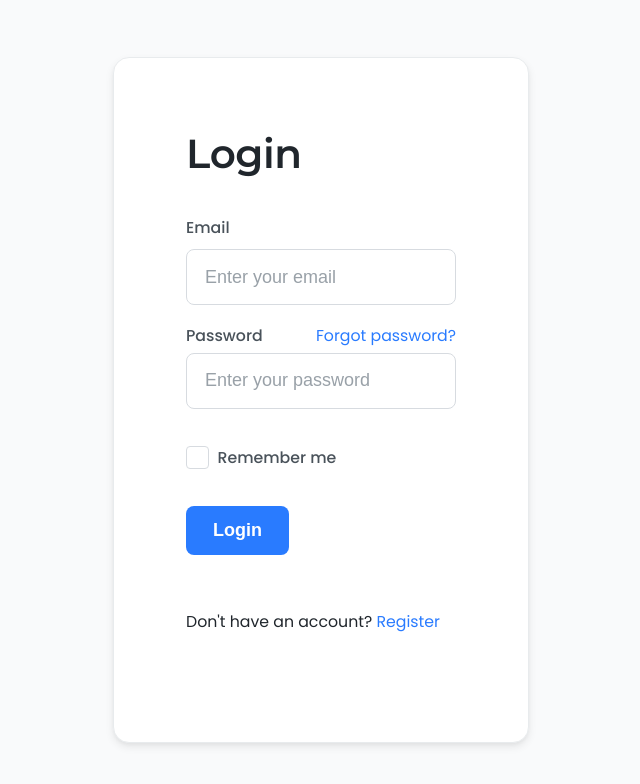
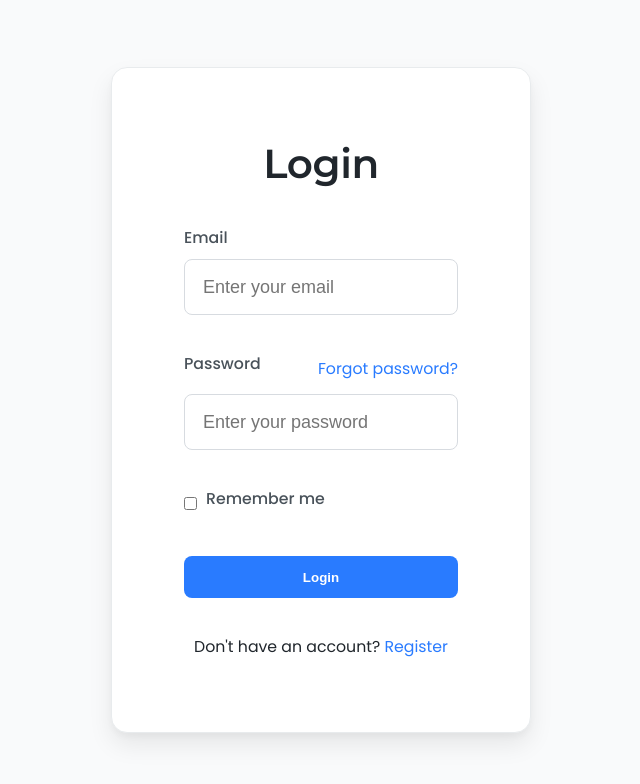
Before and after one commit to TEssarhir/Tracking-Import, an Angular app in the folder client/: page /login in a window 1280 px wide. Shown: the top 784 px of the page, without its empty margins (319-959 px from the left). Built offline with nearby package versions, Linux system fonts and the light colour scheme.

Commit message:
Removed `tailwind` and `bootstrap`

```diff
--- a/client/src/app/pages/login/login.html
+++ b/client/src/app/pages/login/login.html
@@ -1,20 +1,18 @@
-<div class="container d-flex align-items-center justify-content-center" style="min-height: 100vh;">
-  <div class="card shadow-lg col-12 col-md-6 col-lg-5 col-xl-4 animate-fade-in">
-    <div class="card-body p-5">
-      <h2 class="text-center mb-4 font-semibold">Login</h2>
+<div class="login-page">
+  <div class="login-form">
+    <h2>Login</h2>
 
     <form [formGroup]="loginForm" (ngSubmit)="onSubmit()">
-        <div class="form-group mb-3">
-          <label for="email" class="form-label">Email</label>
+      <div class="form-field">
+        <label for="email">Email</label>
         <input
           type="email"
           id="email"
-            class="form-control"
           formControlName="email"
-            [ngClass]="{'is-invalid': submitted && f['email'].errors}"
+          [ngClass]="{'invalid': submitted && f['email'].errors}"
           placeholder="Enter your email">
         @if (submitted && f['email'].errors) {
-            <div class="invalid-feedback">
+          <div class="error-message">
             @if (f['email'].errors['required']) {
               <div>Email is required</div>
             }
@@ -25,20 +23,19 @@
         }
       </div>
 
-        <div class="form-group mb-4">
-          <div class="d-flex justify-content-between align-items-center mb-1">
-            <label for="password" class="form-label mb-0">Password</label>
-            <a href="#" class="text-sm text-primary">Forgot password?</a>
+      <div class="form-field">
+        <div class="password-header">
+          <label for="password">Password</label>
+          <a href="#" class="forgot-link">Forgot password?</a>
         </div>
         <input
           type="password"
           id="password"
-            class="form-control"
           formControlName="password"
-            [ngClass]="{'is-invalid': submitted && f['password'].errors}"
+          [ngClass]="{'invalid': submitted && f['password'].errors}"
           placeholder="Enter your password">
         @if (submitted && f['password'].errors) {
-            <div class="invalid-feedback">
+          <div class="error-message">
             @if (f['password'].errors['required']) {
               <div>Password is required</div>
             }
@@ -46,22 +43,21 @@
         }
       </div>
 
-        <div class="form-check mb-4">
-          <input type="checkbox" class="form-check-input" id="remember" formControlName="rememberMe">
-          <label class="form-check-label" for="remember">Remember me</label>
+      <div class="remember-option">
+        <input type="checkbox" id="remember" formControlName="rememberMe">
+        <label for="remember">Remember me</label>
       </div>
 
-        <button type="submit" class="btn btn-primary w-100 mb-3">
+      <button type="submit" class="login-button">
         @if (loading) {
-            <span class="spinner spinner-sm spinner-primary me-2"></span>
+          <span class="loading-spinner"></span>
         }
         Login
       </button>
     </form>
 
-      <div class="text-center mt-4">
-        <p class="text-sm">Don't have an account? <a href="#" class="text-primary">Register</a></p>
+    <div class="register-prompt">
+      <p>Don't have an account? <a href="#" class="register-link">Register</a></p>
     </div>
   </div>
 </div>
-</div>
--- a/client/src/app/pages/login/login.scss
+++ b/client/src/app/pages/login/login.scss
@@ -1,4 +1,19 @@
-.animate-fade-in {
+.login-page {
+  display: flex;
+  align-items: center;
+  justify-content: center;
+  min-height: 100vh;
+  padding: var(--space-sm);
+}
+
+.login-form {
+  background-color: var(--card-bg);
+  border: 1px solid var(--card-border);
+  border-radius: var(--radius-lg);
+  box-shadow: var(--shadow-lg);
+  padding: var(--space-lg);
+  width: 100%;
+  max-width: 420px;
   animation: fadeIn 0.4s ease-in-out forwards;
 }
 
@@ -13,22 +28,119 @@
   }
 }
 
-.spinner {
+.login-form h2 {
+  text-align: center;
+  margin-bottom: var(--space-md);
+  font-weight: 600;
+}
+
+.form-field {
+  margin-bottom: var(--space-md);
+}
+
+.form-field label {
+  display: block;
+  margin-bottom: var(--space-xs);
+  font-weight: 500;
+  color: var(--text-secondary);
+  font-size: var(--font-size-sm);
+}
+
+.form-field input {
+  display: block;
+  width: 100%;
+  padding: 0.75rem 1rem;
+  font-size: var(--font-size-base);
+  line-height: 1.5;
+  color: var(--text-primary);
+  background-color: var(--input-bg);
+  border: 1px solid var(--input-border);
+  border-radius: var(--radius-md);
+  transition: border-color var(--transition-fast);
+}
+
+.form-field input:focus {
+  outline: none;
+  border-color: var(--primary);
+}
+
+.form-field input.invalid {
+  border-color: var(--danger);
+}
+
+.error-message {
+  color: var(--danger);
+  font-size: var(--font-size-sm);
+  margin-top: var(--space-xs);
+}
+
+.password-header {
+  display: flex;
+  justify-content: space-between;
+  align-items: center;
+  margin-bottom: var(--space-xs);
+}
+
+.forgot-link {
+  font-size: var(--font-size-sm);
+  color: var(--primary);
+}
+
+.remember-option {
+  display: flex;
+  align-items: center;
+  margin-bottom: var(--space-md);
+}
+
+.remember-option input {
+  margin-right: var(--space-xs);
+}
+
+.login-button {
+  width: 100%;
+  padding: 0.75rem 1.5rem;
+  background-color: var(--primary);
+  color: white;
+  border: none;
+  border-radius: var(--radius-md);
+  font-weight: 600;
+  cursor: pointer;
+  display: flex;
+  justify-content: center;
+  align-items: center;
+  margin-bottom: var(--space-sm);
+  transition: background-color var(--transition-fast);
+}
+
+.login-button:hover {
+  background-color: var(--primary-600);
+}
+
+.loading-spinner {
   display: inline-block;
   width: 1rem;
   height: 1rem;
-  vertical-align: -0.125em;
+  margin-right: 0.5rem;
   border: 0.2em solid currentColor;
   border-right-color: transparent;
   border-radius: 50%;
   animation: spinner 0.75s linear infinite;
 }
 
-.spinner-sm {
-  width: 1rem;
-  height: 1rem;
-}
-
 @keyframes spinner {
   to { transform: rotate(360deg); }
 }
+
+.register-prompt {
+  text-align: center;
+  margin-top: var(--space-md);
+}
+
+.register-prompt p {
+  font-size: var(--font-size-sm);
+  margin-bottom: 0;
+}
+
+.register-link {
+  color: var(--primary);
+}
```
Lines whose indentation alone changed are shown as unchanged.
